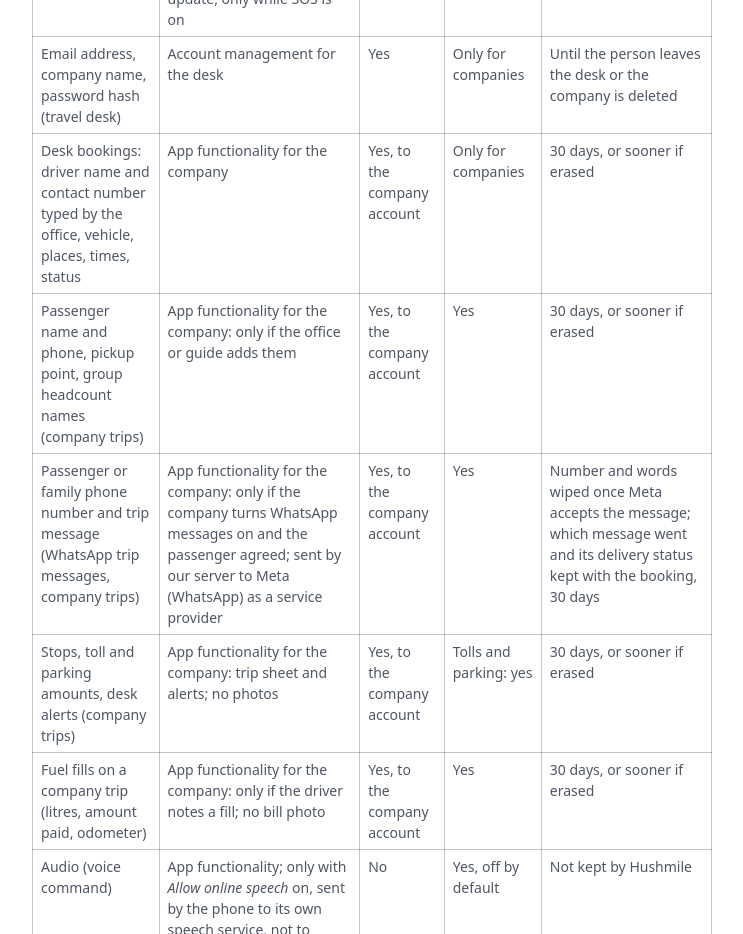
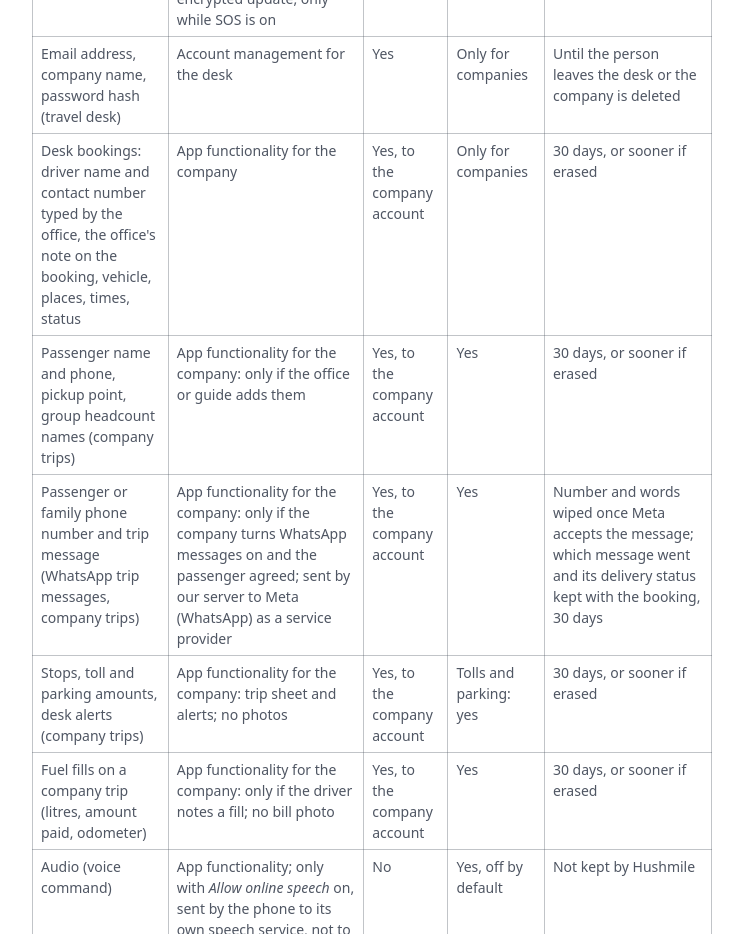
Before and after one commit to nkr741/hushmile-web, a plain HTML site: page privacy.html in a window 1280 px wide. Shown: the part 8340-9274 px from the top of the page, without its empty margins (268-1011 px from the left). Drawn offline with Linux system fonts and the light colour scheme.

Commit message:
Privacy: the office's note on a booking is listed with desk bookings

```diff
--- a/privacy.html
+++ b/privacy.html
@@ -109,7 +109,7 @@
     <tr><td>Name, places, vehicle, battery, check-ins</td><td>App functionality, inside the encrypted journey updates</td><td>No (we cannot read them)</td><td>Name and places needed to share</td><td>Expire with the journey</td></tr>
     <tr><td>Phone number (SOS)</td><td>App functionality: lets the family call you from an SOS alert; inside the encrypted update, only while SOS is on</td><td>No</td><td>Yes</td><td>On your phone; the update expires with the journey</td></tr>
     <tr><td>Email address, company name, password hash (travel desk)</td><td>Account management for the desk</td><td>Yes</td><td>Only for companies</td><td>Until the person leaves the desk or the company is deleted</td></tr>
-    <tr><td>Desk bookings: driver name and contact number typed by the office, vehicle, places, times, status</td><td>App functionality for the company</td><td>Yes, to the company account</td><td>Only for companies</td><td>30 days, or sooner if erased</td></tr>
+    <tr><td>Desk bookings: driver name and contact number typed by the office, the office's note on the booking, vehicle, places, times, status</td><td>App functionality for the company</td><td>Yes, to the company account</td><td>Only for companies</td><td>30 days, or sooner if erased</td></tr>
     <tr><td>Passenger name and phone, pickup point, group headcount names (company trips)</td><td>App functionality for the company: only if the office or guide adds them</td><td>Yes, to the company account</td><td>Yes</td><td>30 days, or sooner if erased</td></tr>
     <tr><td>Passenger or family phone number and trip message (WhatsApp trip messages, company trips)</td><td>App functionality for the company: only if the company turns WhatsApp messages on and the passenger agreed; sent by our server to Meta (WhatsApp) as a service provider</td><td>Yes, to the company account</td><td>Yes</td><td>Number and words wiped once Meta accepts the message; which message went and its delivery status kept with the booking, 30 days</td></tr>
     <tr><td>Stops, toll and parking amounts, desk alerts (company trips)</td><td>App functionality for the company: trip sheet and alerts; no photos</td><td>Yes, to the company account</td><td>Tolls and parking: yes</td><td>30 days, or sooner if erased</td></tr>
```
